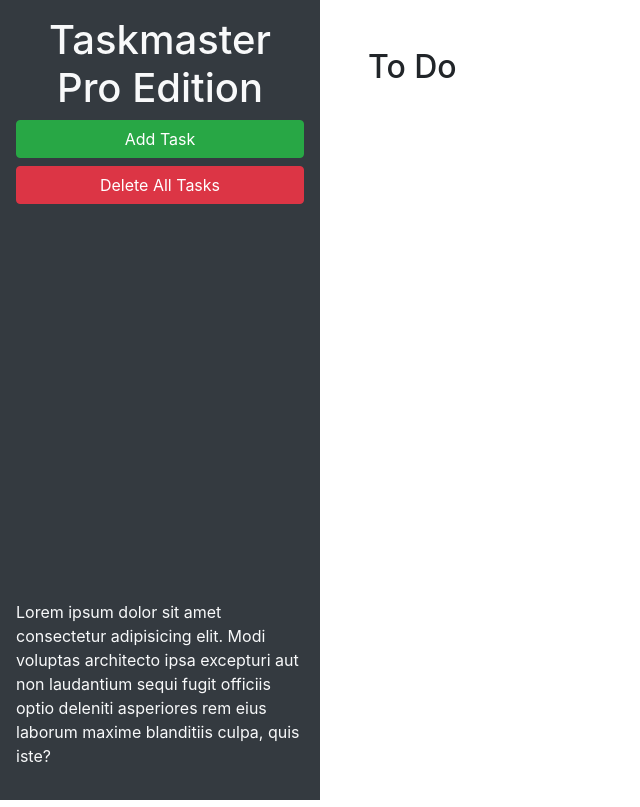
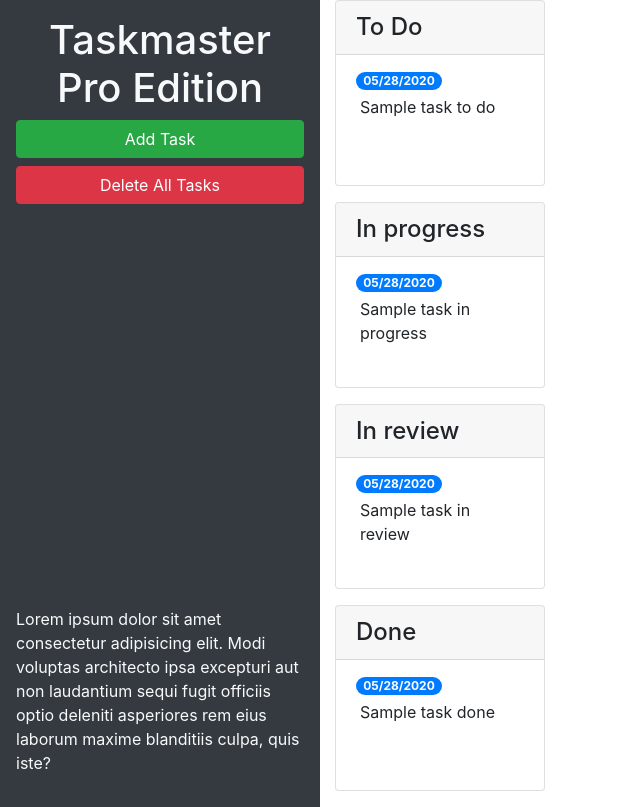
Before and after one commit to StephenFike/taskmaster-pro, a plain HTML site: page index.html in a window 1280 px wide. Shown: the whole page, without its empty margins (0-640 px from the left). Drawn offline with nearby package versions, Linux system fonts and the light colour scheme.

Commit message:
added bootstrap elements and more columns

```diff
--- a/index.html
+++ b/index.html
@@ -23,10 +23,63 @@
         laudantium sequi fugit officiis optio deleniti asperiores rem eius laborum maxime blanditiis culpa, quis iste?
       </p>
     </header>
+
     <main class="col-12 col-lg-9">
-      <div class="m-5">
-        <h2>To Do</h2>
-        <ul id="list-toDo" class="list-group"> </ul>
+
+      <div class="col-12 col-md-6 col-xl-3 mb-3">
+        <div class="card">
+          <h4 class="card-header">
+            To Do
+          </h4>
+          <ul id="list-toDo" class="list-group list-group-flush">
+            <li class="list-group-item">
+              <span class="badge badge-primary badge-pill">05/28/2020</span>
+              <p class="m-1">Sample task to do</p>
+            </li>
+          </ul>
+        </div>
+      </div>
+
+      <div class="col-12 col-md-6 col-xl-3 mb-3">
+        <div class="card">
+          <h4 class="card-header">
+            In progress
+          </h4>
+          <ul id="list-inProgress" class="list-group list-group-flush">
+            <li class="list-group-item">
+              <span class="badge badge-primary badge-pill">05/28/2020</span>
+              <p class="m-1">Sample task in progress</p>
+            </li>
+          </ul>
+        </div>
+      </div>
+
+      <div class="col-12 col-md-6 col-xl-3 mb-3">
+        <div class="card">
+          <h4 class="card-header">
+            In review
+          </h4>
+          <ul id="list-inReview" class="list-group list-group-flush">
+            <li class="list-group-item">
+              <span class="badge badge-primary badge-pill">05/28/2020</span>
+              <p class="m-1">Sample task in review</p>
+            </li>
+          </ul>
+        </div>
+      </div>
+
+      <div class="col-12 col-md-6 col-xl-3 mb-3">
+        <div class="card">
+          <h4 class="card-header">
+            Done
+          </h4>
+          <ul id="list-done" class="list-group list-group-flush">
+            <li class="list-group-item">
+              <span class="badge badge-primary badge-pill">05/28/2020</span>
+              <p class="m-1">Sample task done</p>
+            </li>
+          </ul>
+        </div>
       </div>
     </main>
   </div>
@@ -46,11 +99,11 @@
           <form>
             <div class="form-group">
               <label for="modalTaskDescription">Task description</label>
-              <textarea id="modalTaskDescription" rows="3"></textarea>
+              <textarea id="modalTaskDescription" rows="3" class="form-control"></textarea>
             </div>
             <div class="form-group">
               <label for="modalDueDate">Due date</label>
-              <input type="text" id="modalDueDate" placeholder="mm/dd/yyyy" autocomplete="off" />
+              <input type="text" class="form-control" id="modalDueDate" placeholder="mm/dd/yyyy" autocomplete="off" />
             </div>
           </form>
         </div>
```
